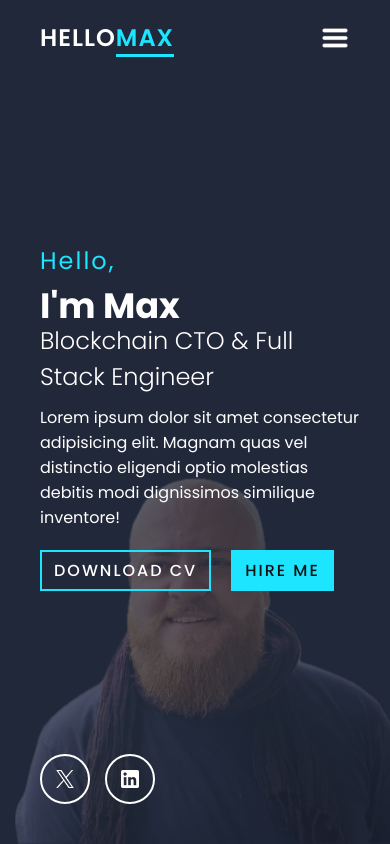
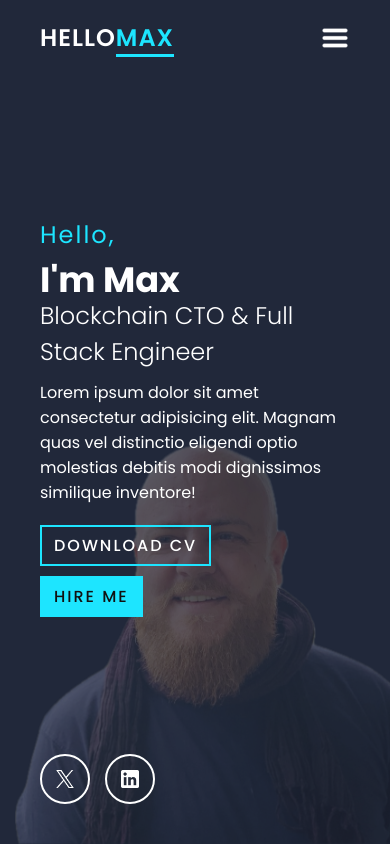
Before and after one commit to manthis/hellomax-website, a Next.js app: page / in a window 390 px wide. Built offline with nearby package versions, Linux system fonts and the light colour scheme.

Commit message:
Small responsiveness fixes.

```diff
--- a/app/globals.css
+++ b/app/globals.css
@@ -321,12 +321,12 @@ section.active .menu {
 
 /* Responsive */
 
-@media (max-width: 400px) {
+@media (max-width: 380px) {
     body {
-        width: 400px;
+        width: 380px;
     }
     .man {
-        min-height: 200px;
+        width: 400px;
     }
 }
 
@@ -348,11 +348,12 @@ section.active .menu {
     }
 
     .man {
-        right: -15px;
+        right: -45px;
         opacity: 0.3;
         max-height: 45vh;
         transition: 0.5s;
         max-width: 100%;
+        min-width: 420px;
     }
 
     .content .contentBx a {
@@ -374,9 +375,10 @@ section.active .menu {
     }
 }
 
-@media (max-height: 500px) {
+@media (max-height: 410px) {
     section {
-        height: 500px;
+        height: 410px;
+        width: 100vw;
     }
 
     .man {
```
